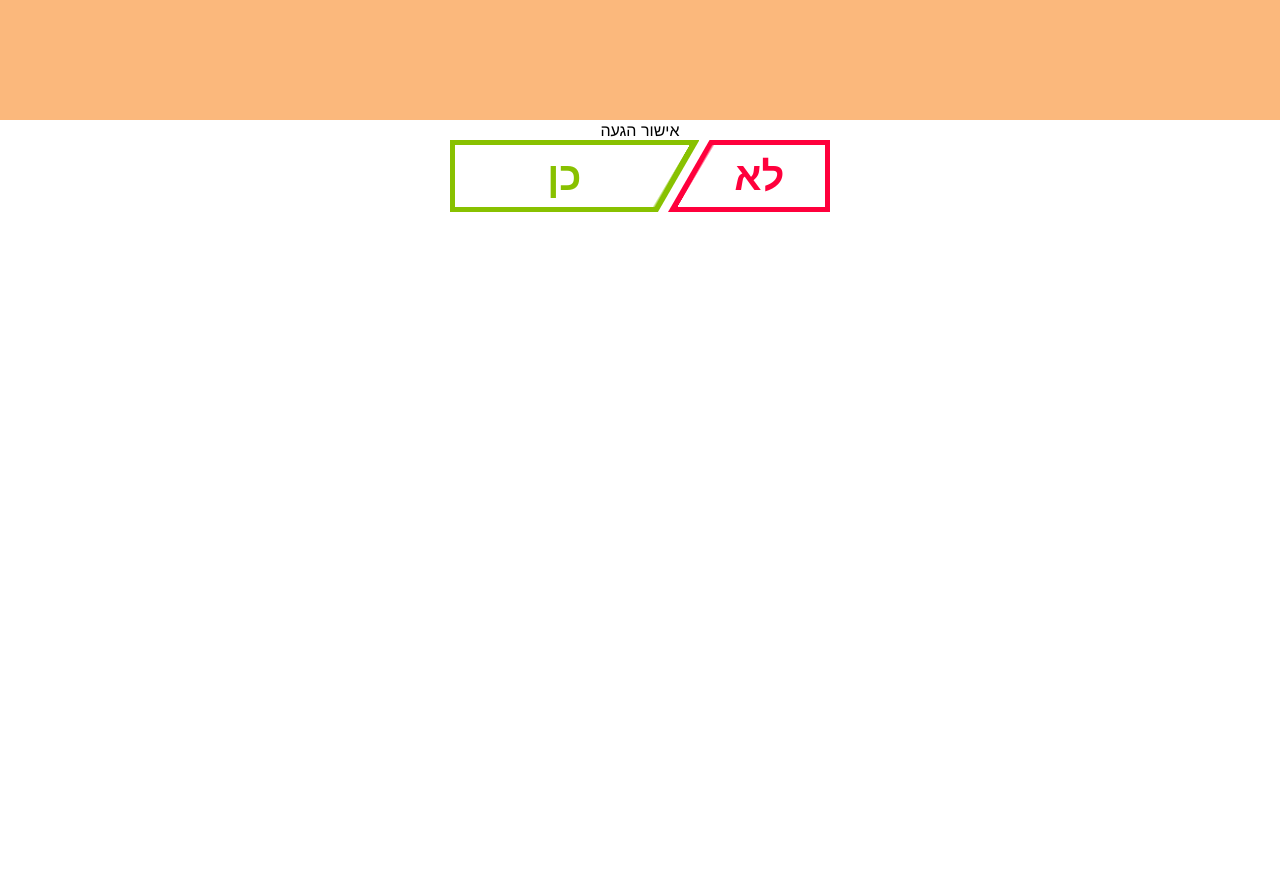
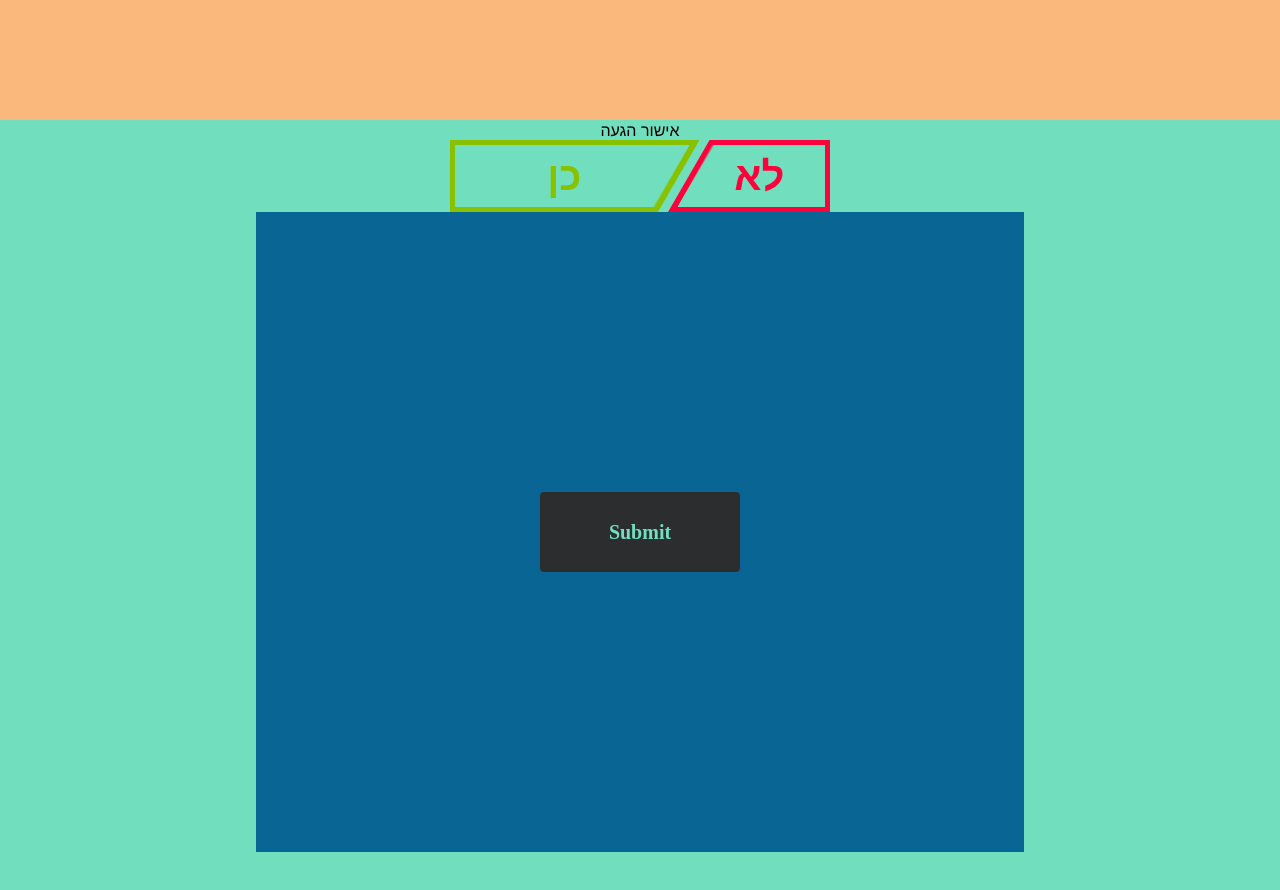
Before and after one commit to farucis/wedding-invitation, a React (Create React App) app: page / in a window 1280 px wide. Shown: the part 2280-3170 px from the top of the page. Built offline with nearby package versions, Linux system fonts and the light colour scheme; a web font is replaced by a local one.

Commit message:
update accept UI

```diff
--- a/src/components/AcceptEvent/AcceptEvent.css
+++ b/src/components/AcceptEvent/AcceptEvent.css
@@ -1,5 +1,6 @@
 #AcceptEvent {
   height: 100vh;
+  background-color: #71dfbe;
 }
 
 .buttons {
@@ -58,8 +59,8 @@
   clip-path: none;
   margin: 0;
   padding: 0;
-}Ï
-.buttons button:has(+ button:focus-visible) {
+}
+Ï .buttons button:has(+ button:focus-visible) {
   background: none;
   clip-path: none;
   margin: 0;
@@ -78,3 +79,64 @@ button:active:not(:focus-visible) {
   box-shadow: inset 0 0 0 100vmax var(--_c);
   color: #fff;
 }
+
+.accept-button-container {
+  background: #096694;
+  height: 80%;
+  width: 60%;
+  position: relative;
+}
+
+.accept-button {
+  background: #2b2d2f;
+  height: 80px;
+  width: 200px;
+  text-align: center;
+  position: absolute;
+  top: 50%;
+  transform: translateY(-50%);
+  left: 0;
+  right: 0;
+  margin: 0 auto;
+  cursor: pointer;
+  border-radius: 4px;
+}
+
+.text {
+  font: bold 1.25rem/1 poppins;
+  color: #71dfbe;
+  position: absolute;
+  top: 50%;
+  transform: translateY(-52%);
+  left: 0;
+  right: 0;
+}
+
+.progress-bar {
+  position: absolute;
+  height: 10px;
+  width: 0px;
+  right: 0;
+  top: 50%;
+  left: 50%;
+  border-radius: 200px;
+  transform: translateY(-50%) translateX(-50%);
+  background-color: #5a5a5a;
+}
+
+svg {
+  width: 30px;
+  position: absolute;
+  top: 50%;
+  transform: translateY(-50%) translateX(-50%);
+  left: 50%;
+  right: 0;
+}
+
+.check {
+  fill: none;
+  stroke: #ffffff;
+  stroke-width: 3;
+  stroke-linecap: round;
+  stroke-linejoin: round;
+}
--- a/src/components/AcceptEvent/AcceptEvent.js
+++ b/src/components/AcceptEvent/AcceptEvent.js
@@ -1,13 +1,102 @@
 import React from "react";
 import "./AcceptEvent.css";
+import $ from "jquery";
+import anime from "animejs/lib/anime.es.js";
 
 const AcceptEvent = () => {
+  $(document).ready(() => {
+    var basicTimeline = anime.timeline({
+      autoplay: false,
+    });
+
+    var pathEls = $(".check");
+    for (var i = 0; i < pathEls.length; i++) {
+      var pathEl = pathEls[i];
+      var offset = anime.setDashoffset(pathEl);
+      pathEl.setAttribute("stroke-dashoffset", offset);
+    }
+
+    basicTimeline
+      .add({
+        targets: ".text",
+        duration: 1,
+        opacity: "0",
+      })
+      .add({
+        targets: ".accept-button",
+        duration: 1300,
+        height: 10,
+        width: 300,
+        backgroundColor: "#2B2D2F",
+        border: "0",
+        borderRadius: 100,
+      })
+      .add({
+        targets: ".progress-bar",
+        duration: 1500,
+        width: 300,
+        easing: "linear",
+      })
+      .add({
+        targets: ".accept-button",
+        width: 0,
+        duration: 1,
+      })
+      .add({
+        targets: ".progress-bar",
+        width: 80,
+        height: 80,
+        delay: 400,
+        duration: 750,
+        borderRadius: 80,
+        backgroundColor: "#71DFBE",
+      })
+      .add({
+        targets: pathEl,
+        strokeDashoffset: [offset, 0],
+        duration: 300,
+        easing: "easeInOutSine",
+      });
+
+    $(".accept-button").click(() => {
+      basicTimeline.play();
+    });
+
+    $(".text").click(() => {
+      basicTimeline.play();
+    });
+  });
+
   return (
     <div id="AcceptEvent" className="center">
-        <div className="title" >אישור הגעה</div>
-      <div class="buttons">
+      <div className="title">אישור הגעה</div>
+
+      <div className="buttons">
         <button>כן</button>
         <button>לא</button>
+      </div>
+
+      <div className="accept-button-container">
+        <div className="accept-button">
+          <div className="text">Submit</div>
+        </div>
+        <div className="progress-bar"></div>
+
+        <svg viewBox="0 0 25 30">
+          <path className="check" d="M2,19.2C5.9,23.6,9.4,28,9.4,28L23,2" />
+        </svg>
+
+        {/*
+          <svg viewBox="0 0 20 20">
+            <path
+              className="check"
+              d="M11.469,10l7.08-7.08c0.406-0.406,0.406-1.064,0-1.469c-0.406-0.406-1.063-0.406-1.469,0L10,8.53l-7.081-7.08
+            c-0.406-0.406-1.064-0.406-1.469,0c-0.406,0.406-0.406,1.063,0,1.469L8.531,10L1.45,17.081c-0.406,0.406-0.406,1.064,0,1.469
+            c0.203,0.203,0.469,0.304,0.735,0.304c0.266,0,0.531-0.101,0.735-0.304L10,11.469l7.08,7.081c0.203,0.203,0.469,0.304,0.735,0.304
+            c0.267,0,0.532-0.101,0.735-0.304c0.406-0.406,0.406-1.064,0-1.469L11.469,10z"
+            />
+          </svg>
+  */}
       </div>
     </div>
   );
```
Also changed, not shown: 1 other file (tests, documents, lock files or other folders).
